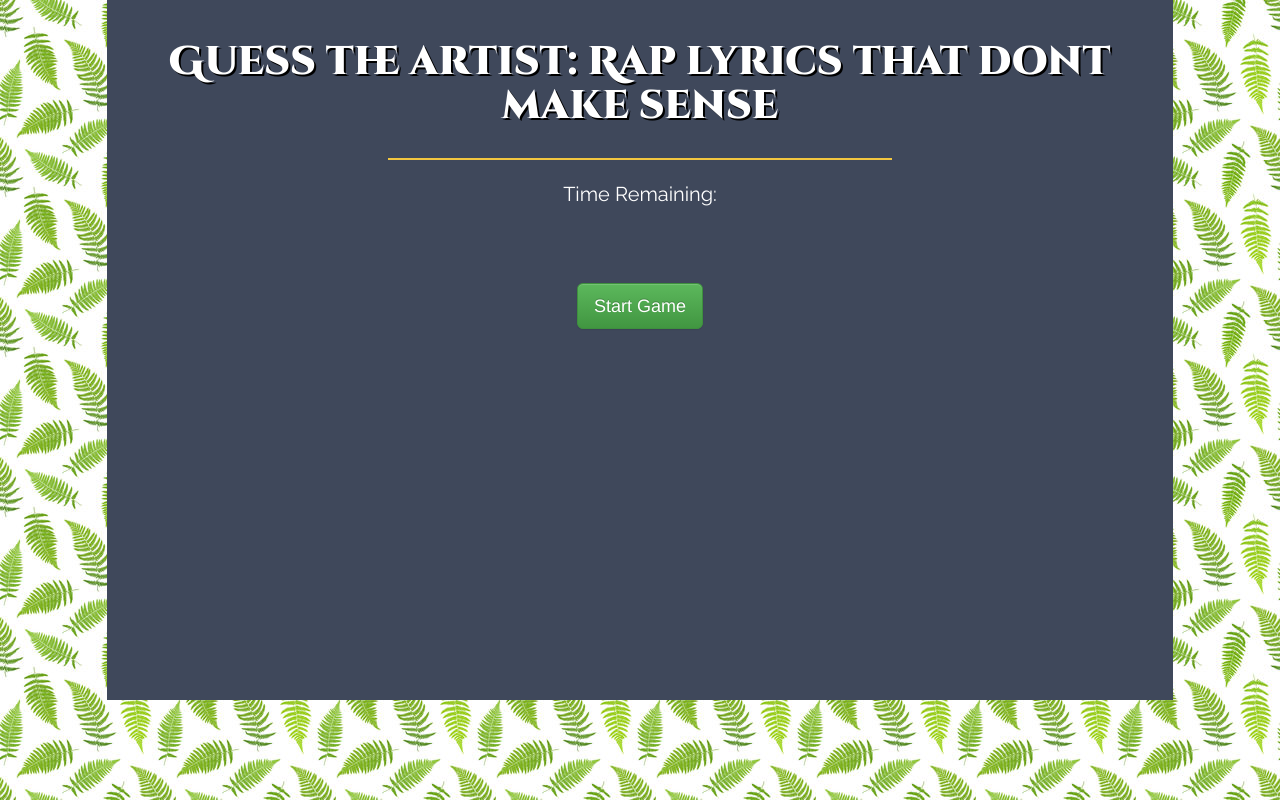
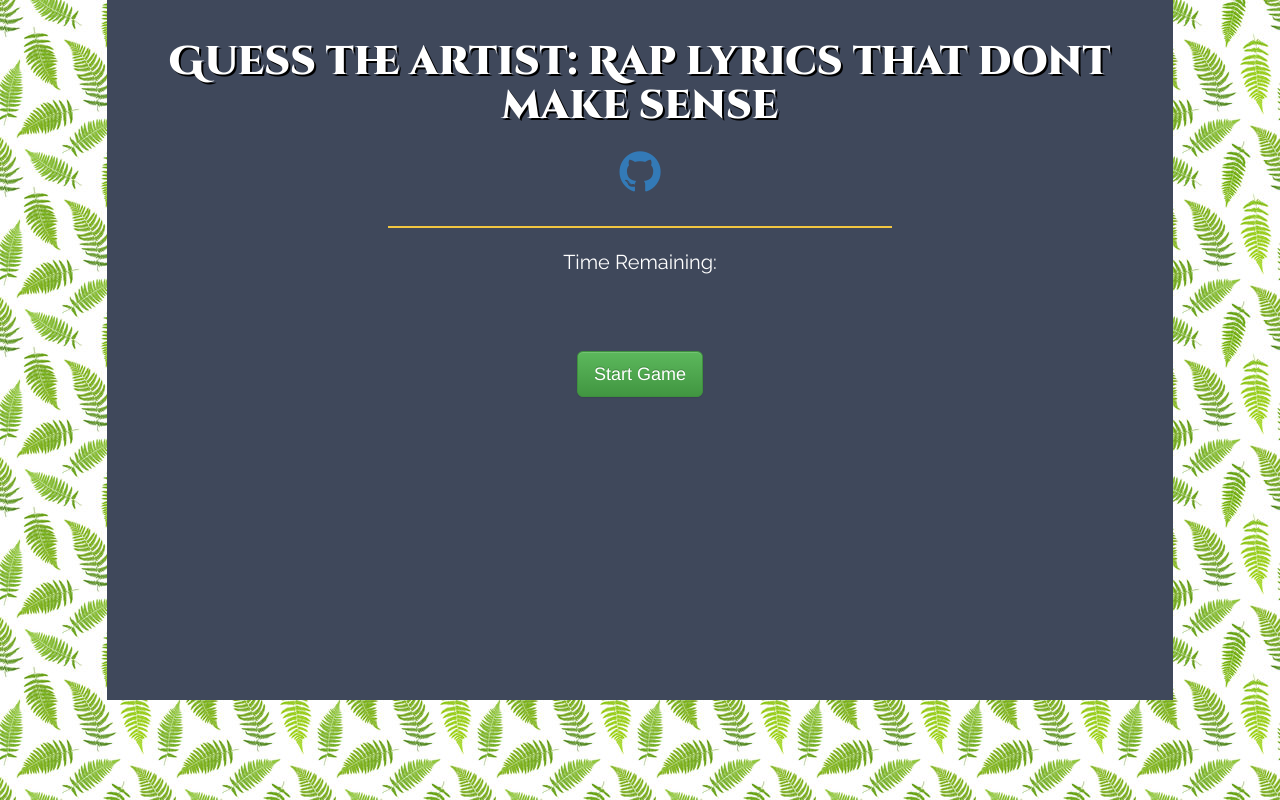
Before and after one commit to Patrickae/TriviaGame, a plain HTML site: page index.html in a window 1280 px wide. Drawn offline with nearby package versions, Linux system fonts and the light colour scheme.

Commit message:
link to github added

```diff
--- a/index.html
+++ b/index.html
@@ -3,6 +3,8 @@
 <head>
 
 	<link href="https://fonts.googleapis.com/css?family=Cinzel+Decorative:400,900|Raleway" rel="stylesheet">
+
+	<link href="https://maxcdn.bootstrapcdn.com/font-awesome/4.7.0/css/font-awesome.min.css" rel="stylesheet" integrity="sha384-wvfXpqpZZVQGK6TAh5PVlGOfQNHSoD2xbE+QkPxCAFlNEevoEH3Sl0sibVcOQVnN" crossorigin="anonymous">
 
 	<title>Quiz</title>
 
@@ -36,9 +38,12 @@
 			<div class = "col-xs-10 col-sm-10 content">
 
 				<div class="row">
-					<div class= "col-xs-12">
+					<div class= "col-xs-12 text-center">
 
 						<h1>Guess the artist: Rap lyrics that dont make sense</h1>
+						<h3><a href="https://github.com/Patrickae/TriviaGame" target="_blank">
+							<i class="fa fa-github fa-2x"></i>
+						</a></h3>
 					</div>
 				</div>
 
```
Also changed, not shown: 2 other files.
